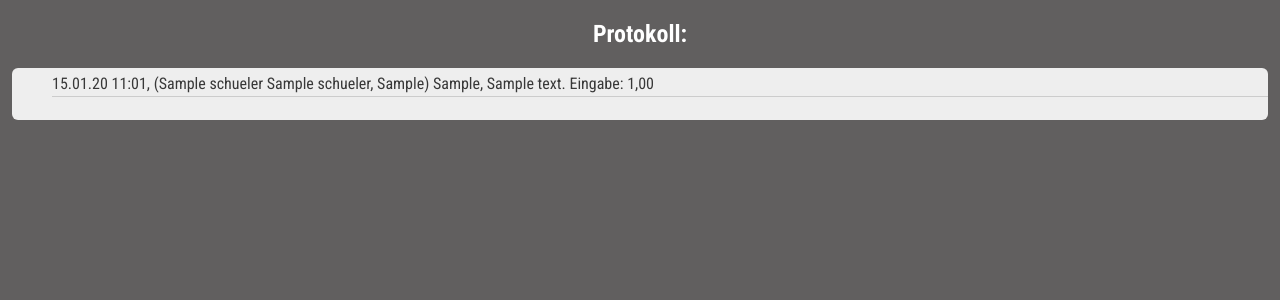
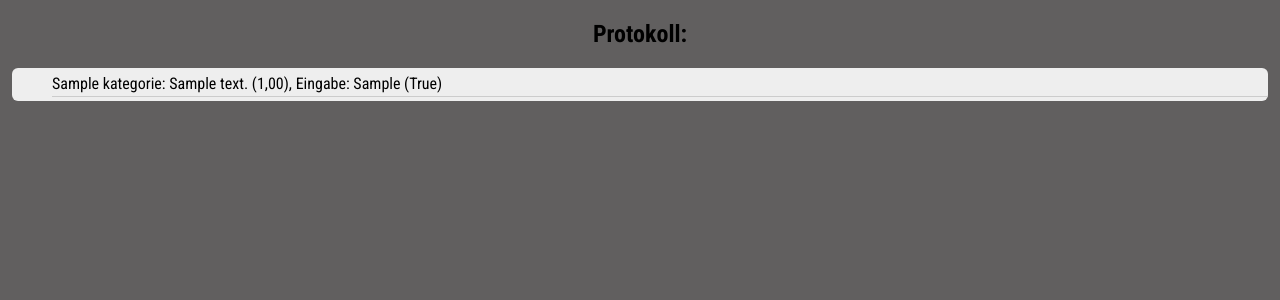
Before and after one commit to pitweazle/rechentrainerweb, a Django app: page /protokoll in a window 1280 px wide. Shown: the part 112-412 px from the top of the page. Run offline with Django 4.2, Linux system fonts and the light colour scheme; tables that the repository leaves empty hold one stand-in row (values such as "Sample post").

Commit message:
27.2.22 13:27

```diff
--- a/core/forms.py
+++ b/core/forms.py
@@ -2,5 +2,5 @@ from django import forms
 
 
 class AufgabeForm(forms.Form):
-    eingabe = forms.DecimalField(label='Ergebnis', max_digits=10,
-                                decimal_places=2)
+    eingabe = forms.DecimalField(label='Ergebnis', max_digits=15,
+                                decimal_places=5)
--- a/core/models.py
+++ b/core/models.py
@@ -108,9 +108,6 @@ class Schueler(models.Model):
         else:
             self.kurs_E=False
 
-        #self.klasse=int(self.klasse)
-        #self.jahrgang=(self.klasse)
-
         super().save(*args, **kwargs)
 
     def __str__(self):
@@ -122,41 +119,37 @@ class Schueler(models.Model):
 
 class Daten(models.Model):
     user = models.ForeignKey(Schueler, verbose_name='Benutzer', related_name='daten', on_delete=models.CASCADE)
+    halbjahr = models.PositiveSmallIntegerField(default=0)
 
-    kategorie = models.CharField(max_length=20, blank=True, verbose_name="Kategorie")
-    #kategorie = models.ForeignKey(Kategorie, verbose_name='Kategorie', related_name='daten', on_delete=models.CASCADE)
-
+    kategorie = models.ForeignKey(Kategorie, verbose_name='Kategorie', related_name='daten', on_delete=models.CASCADE)
     typ = models.CharField(max_length=5, blank=True )
-    halbjahr = models.PositiveSmallIntegerField(default=0)
 
     text = models.TextField(blank=True)
 
     value = models.DecimalField('Wert', max_digits=10, decimal_places=2)
     eingabe = models.CharField(max_length=20, blank=True, verbose_name="Eingabe")
-
     loesung = models.CharField(max_length=20, blank=True, verbose_name="Lösung")
 
-    bearbeitungszeit=models.DateTimeField(blank=True, null=True, default=None)
+    tries = models.PositiveSmallIntegerField('Versuche', default=0)
+    richtig=models.BooleanField(default=False)
 
-    tries = models.PositiveSmallIntegerField('Versuche', default=0)
-    start = models.DateTimeField('Start', auto_now_add=True)
-    end = models.DateTimeField('Ende', blank=True, null=True, default=None)
-
-    richtig = models.PositiveSmallIntegerField(default=0)
-    zusatz = models.DecimalField(max_digits=5, decimal_places=2, default=0)
-    falsch = models.PositiveSmallIntegerField(default=0)
-
+    zaehler_richtig = models.PositiveSmallIntegerField(default=0)
+    zaehler_zusatz = models.DecimalField(max_digits=5, decimal_places=2, default=0)
     zaehler_falsch = models.PositiveSmallIntegerField(default=0)
 
     abbrechen = models.PositiveSmallIntegerField(default=0)
     hilfe = models.PositiveSmallIntegerField(default=0)
+
+    start = models.DateTimeField('Start', auto_now_add=True)
+    end = models.DateTimeField('Ende', blank=True, null=True, default=None)
+    bearbeitungszeit=models.DateTimeField(blank=True, null=True, default=None)
 
     class Meta:
         verbose_name = 'Daten'
         verbose_name_plural = 'Daten'
 
     def __str__(self):
-        return f"({self.start} {self.user} {self.kategorie})"
+        return f"({self.start} {self.user} {self.kategorie} {self.text}={self.value}?)"
 
     @property
     def duration(self):
--- a/core/static/core/includes/header.css
+++ b/core/static/core/includes/header.css
@@ -30,15 +30,14 @@ h1,
 h2{
     font-weight: bold;
     text-align: center;
+    color: black;
+
 }
 
 h1 {
     font-size: 2.5rem;
-    color: black;
 }
 
 h2 {
     font-size: 1.5rem;
-    color: white;
-
 }
--- a/core/templates/core/aufgabe.html
+++ b/core/templates/core/aufgabe.html
@@ -7,15 +7,14 @@
 
 {% block content %}
 {% include "includes/header.html" %}
+<ul>
 <h2>{{ category.name }}:</h2>
 {% if messages %}
 <p>
     Letzte Antwort:<br>
-    <ul>
         {% for message in messages %}
         <li>{{ message }}</li>
         {% endfor %}
-    </ul>
 </p>
 {% endif %}
 <h3>{{text}} {{aufgabe}}</h3>
@@ -27,4 +26,5 @@
         <input class="button-primary" type="submit" value="Prüfen">
     </fieldset>
 </form>
+</ul>
 {% endblock %}
--- a/core/templates/core/index.html
+++ b/core/templates/core/index.html
@@ -12,7 +12,8 @@
 
 <ul>
     {% for modul in module %}
-        <li><a  class="button" href="{% url 'modul' modul.id %}" {% if not modul.fragen.count %}disabled{% endif %}>{{ modul.name }}</a></li>
+        <li><a  class="button" href="{% url 'modul' modul.id %}" {% if not modul.fragen.count %}disabled{% endif %}>
+            {{ modul.name }}</a></li>
     {% endfor %}
 </ul>
 {% endblock %}
--- a/core/templates/core/protokoll.html
+++ b/core/templates/core/protokoll.html
@@ -13,11 +13,7 @@
 
 <ul>
     {% for modul in module %}
-        <li>
-            <a>{{ modul.start|date:"d.m.y H:m"}}, {{modul.user}} {{modul.kategorie}}, {{ modul.text}} Eingabe: {{modul.value}}</a>
-        </li>
-
-        <br>
+        <li>{{modul.kategorie}}: {{ modul.text}} ({{modul.value}}), Eingabe: {{modul.eingabe}} ({{modul.richtig}})</li>
         {% empty %}
         <strong>Leider keine Kategorien vorhanden.</strong>
     {% endfor %}
--- a/core/urls.py
+++ b/core/urls.py
@@ -6,6 +6,4 @@ urlpatterns = [
     path('', views.index, name='index'),
     path('modul/<int:modul_id>/', views.aufgabe, name='modul'),
     path('protokoll', views.protokoll, name='protokoll'),
-    path('protokoll/<int:antwort_id>/',views.antwort, name='antwort'),
-    #path('category/<int:category_id>/', views.aufgabe, name='back'),
 ]
--- a/core/views.py
+++ b/core/views.py
@@ -57,16 +57,20 @@ def aufgabe(req, modul_id):
         daten = Daten.objects.get(pk=req.session.get('eingabe_id'))
         #antwort = Daten.objects.get(pk=req.session.get('antwort_id'))
         daten.tries += 1
-        daten.save()
         if form.is_valid():
             if check_daten(form.cleaned_data['eingabe'], daten.value):
+                daten.eingabe=form.cleaned_data['eingabe']
+                daten.richtig=True
                 daten.end = timezone.now()
                 daten.save()
                 min, sec = divmod(daten.duration, 60)
                 msg = f'Zeit: {int(min)}min {int(sec)}s'
                 messages.info(req, f'Richtig! Versuche: {daten.tries}, {msg}')
                 return redirect('modul', modul_id)
+
         messages.info(req, 'Leider falsch.')
+        daten.eingabe=form.cleaned_data['eingabe']
+        daten.save()
         text = daten.text
     else:
         frage = Frage.objects.filter(
```
Also changed, not shown: core/templates/core/antwort.html (deleted, +0 -9 lines), core/migrations/0002_rename_zusatz_daten_zaehler_zusatz_and_more.py (added), core/migrations/0003_alter_daten_start.py (added), core/migrations/0004_alter_daten_start.py (added).
